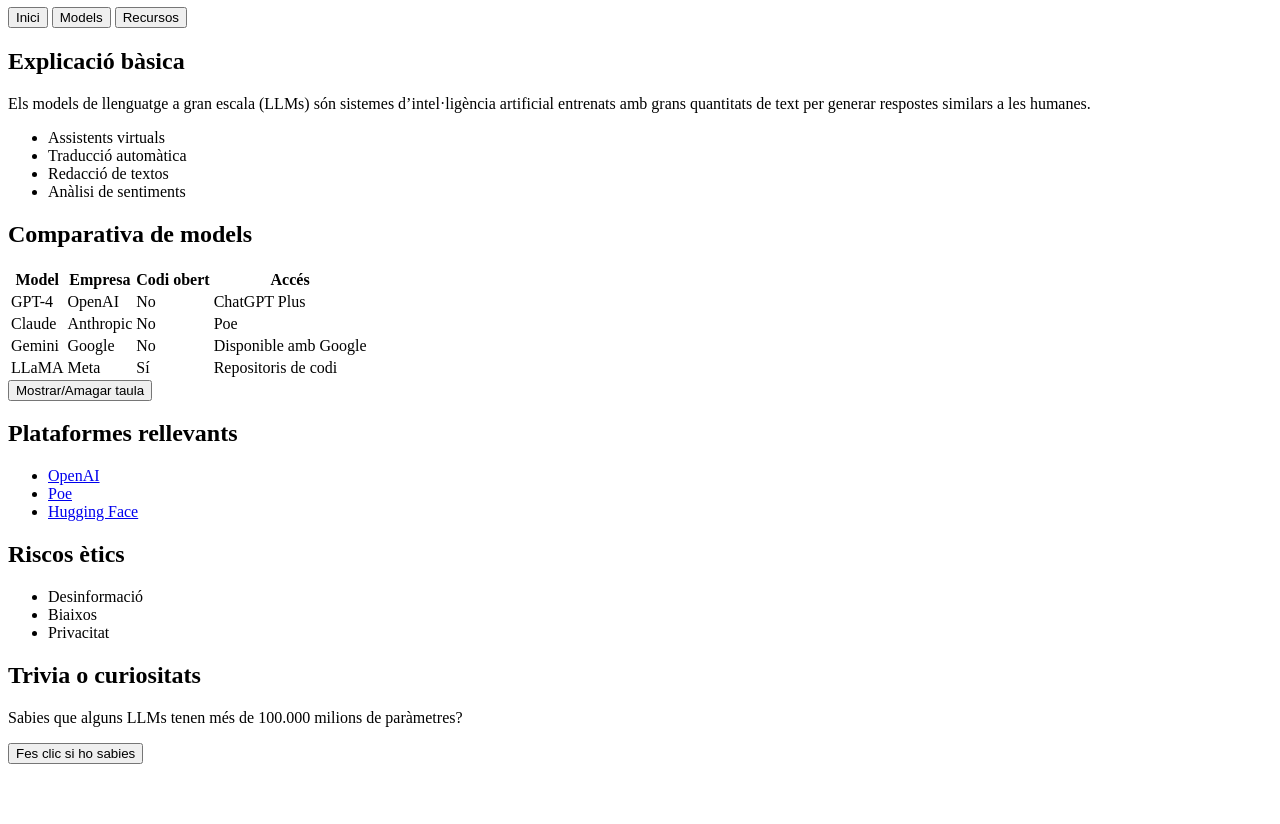
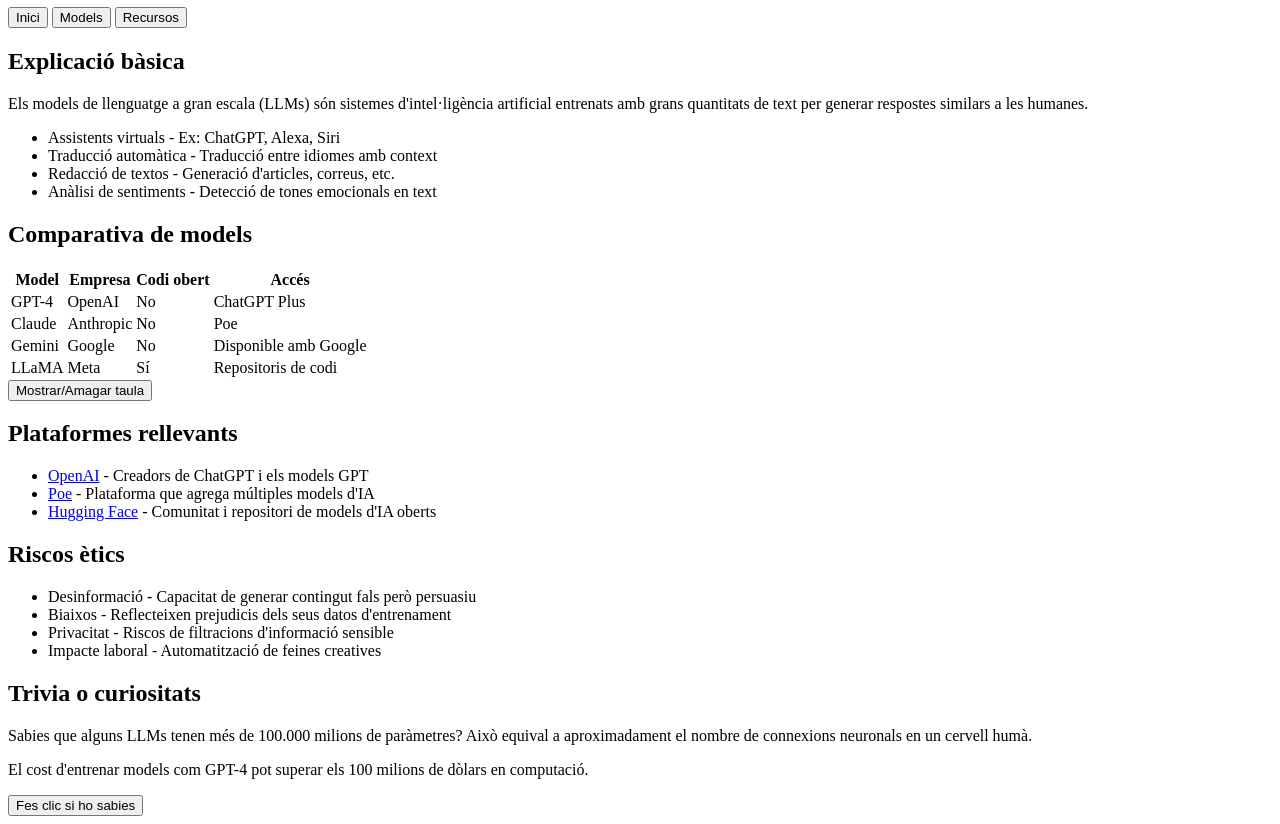
Before and after one commit to byEriK12/PracticaGrupal, a plain HTML site: page index.html in a window 1280 px wide. Shown: the part 73-897 px from the top of the page. Before the commit the page ends 845 px from the top, so only its background shows below. Drawn offline with Linux system fonts and the light colour scheme.

Commit message:
index.html merge

```diff
--- a/index.html
+++ b/index.html
@@ -4,28 +4,29 @@
   <meta charset="UTF-8">
   <meta name="viewport" content="width=device-width, initial-scale=1.0">
   <title>Què és un LLM?</title>
+  <link rel="stylesheet" href="styles.css">
 </head>
 <body>
 
-  <!-- 1. Capçalera -->
+  <!-- 1. Capçalera amb menú de navegació -->
   <header>
-    <h1>Models de LLM</h1>
+    <h1>Què és un LLM?</h1>
     <nav>
-<button id="inicio">Inici</button>
-<button id="models">Models</button>
-<button id="resources">Recursos</button>
+      <button id="inicio">Inici</button>
+      <button id="models">Models</button>
+      <button id="resources">Recursos</button>
     </nav>
   </header>
 
   <!-- 2. Explicació bàsica -->
   <section id="explicacio">
     <h2>Explicació bàsica</h2>
-    <p>Els models de llenguatge a gran escala (LLMs) són sistemes d’intel·ligència artificial entrenats amb grans quantitats de text per generar respostes similars a les humanes.</p>
+    <p>Els models de llenguatge a gran escala (LLMs) són sistemes d'intel·ligència artificial entrenats amb grans quantitats de text per generar respostes similars a les humanes.</p>
     <ul>
-      <li>Assistents virtuals</li>
-      <li>Traducció automàtica</li>
-      <li>Redacció de textos</li>
-      <li>Anàlisi de sentiments</li>
+      <li>Assistents virtuals - Ex: ChatGPT, Alexa, Siri</li>
+      <li>Traducció automàtica - Traducció entre idiomes amb context</li>
+      <li>Redacció de textos - Generació d'articles, correus, etc.</li>
+      <li>Anàlisi de sentiments - Detecció de tones emocionals en text</li>
     </ul>
   </section>
 
@@ -75,9 +76,9 @@
   <section id="enllacos">
     <h2>Plataformes rellevants</h2>
     <ul>
-      <li><a href="https://openai.com/" target="_blank">OpenAI</a></li>
-      <li><a href="https://poe.com/" target="_blank">Poe</a></li>
-      <li><a href="https://huggingface.co/" target="_blank">Hugging Face</a></li>
+      <li><a href="https://openai.com/" target="_blank">OpenAI</a> - Creadors de ChatGPT i els models GPT</li>
+      <li><a href="https://poe.com/" target="_blank">Poe</a> - Plataforma que agrega múltiples models d'IA</li>
+      <li><a href="https://huggingface.co/" target="_blank">Hugging Face</a> - Comunitat i repositori de models d'IA oberts</li>
     </ul>
   </section>
 
@@ -85,17 +86,19 @@
   <section id="riscs">
     <h2>Riscos ètics</h2>
     <ul>
-      <li>Desinformació</li>
-      <li>Biaixos</li>
-      <li>Privacitat</li>
+      <li>Desinformació - Capacitat de generar contingut fals però persuasiu</li>
+      <li>Biaixos - Reflecteixen prejudicis dels seus datos d'entrenament</li>
+      <li>Privacitat - Riscos de filtracions d'informació sensible</li>
+      <li>Impacte laboral - Automatització de feines creatives</li>
     </ul>
   </section>
 
-  <!-- 6. Secció opcional: trivia o curiositats -->
+  <!-- 6. Trivia o curiositats -->
   <section id="trivia">
     <h2>Trivia o curiositats</h2>
-    <p>Sabies que alguns LLMs tenen més de 100.000 milions de paràmetres?</p>
-    <button onclick="alert('Correcte!')">Fes clic si ho sabies</button>
+    <p>Sabies que alguns LLMs tenen més de 100.000 milions de paràmetres? Això equival a aproximadament el nombre de connexions neuronals en un cervell humà.</p>
+    <p>El cost d'entrenar models com GPT-4 pot superar els 100 milions de dòlars en computació.</p>
+    <button onclick="alert('Correcte! Molts models actuals superen aquesta xifra!')">Fes clic si ho sabies</button>
   </section>
 
   <script src="app.js"></script>
```
